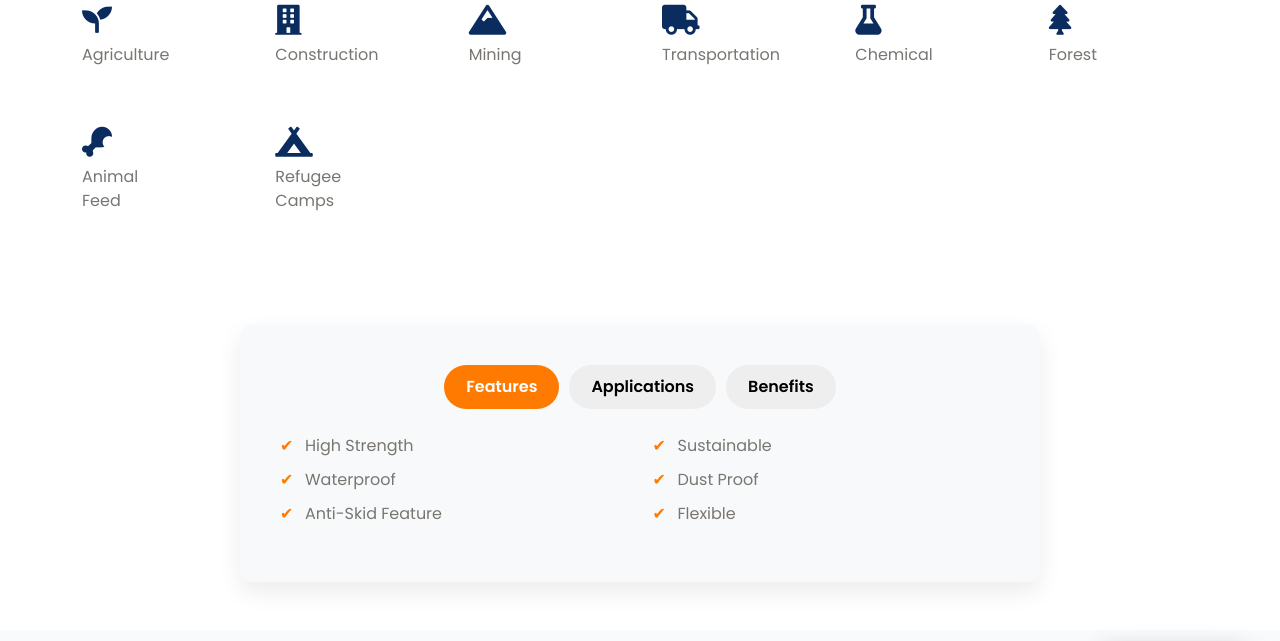
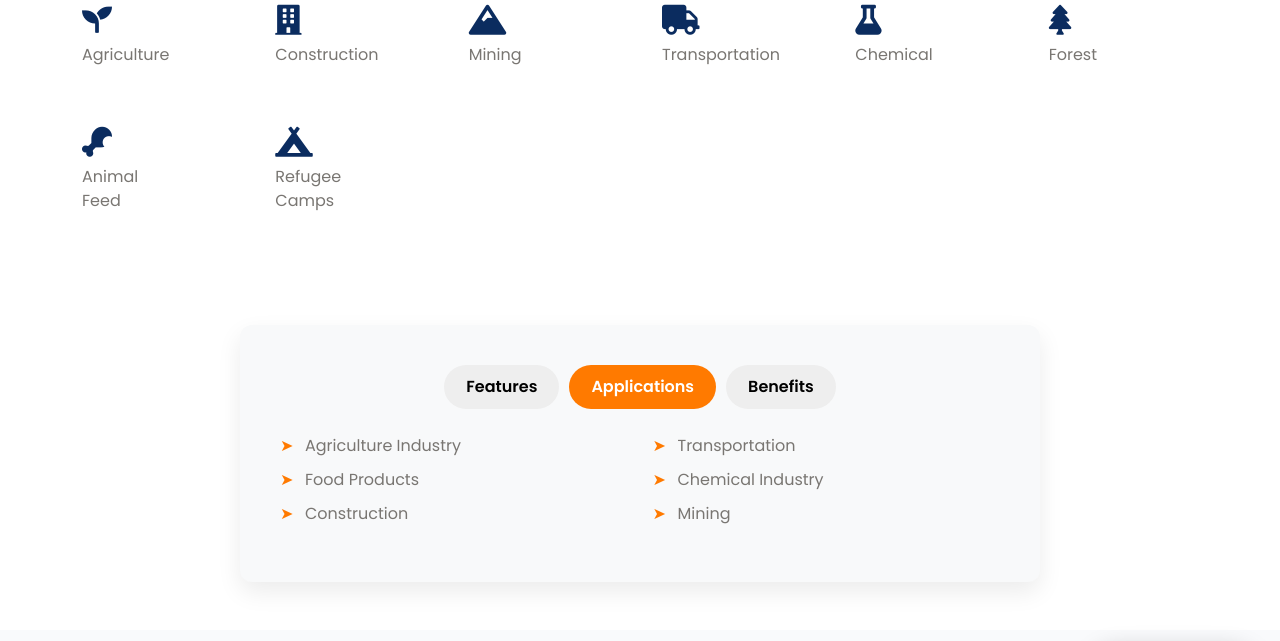
Before and after one commit to Bhavin-Patel08/AS_exports, a plain HTML site: page fibc.html in a window 1280 px wide. Both pictures are taken after a click on the button "Applications". Shown: the part 1298-1939 px from the top of the page. Drawn offline with nearby package versions, Linux system fonts and the light colour scheme.

Commit message:
fibc error solve

```diff
--- a/fibc.html
+++ b/fibc.html
@@ -1060,6 +1060,19 @@
           });
         });
       });
+      const tabs = document.querySelectorAll(".fab-btn");
+      const contents = document.querySelectorAll(".fab-content");
+
+      tabs.forEach((tab) => {
+        tab.addEventListener("click", function () {
+          tabs.forEach((btn) => btn.classList.remove("active"));
+          this.classList.add("active");
+
+          contents.forEach((content) => content.classList.remove("active"));
+
+          document.getElementById(this.dataset.tab).classList.add("active");
+        });
+      });
     </script>
     <!-- Template Javascript -->
     <script src="js/main.js"></script>
```
